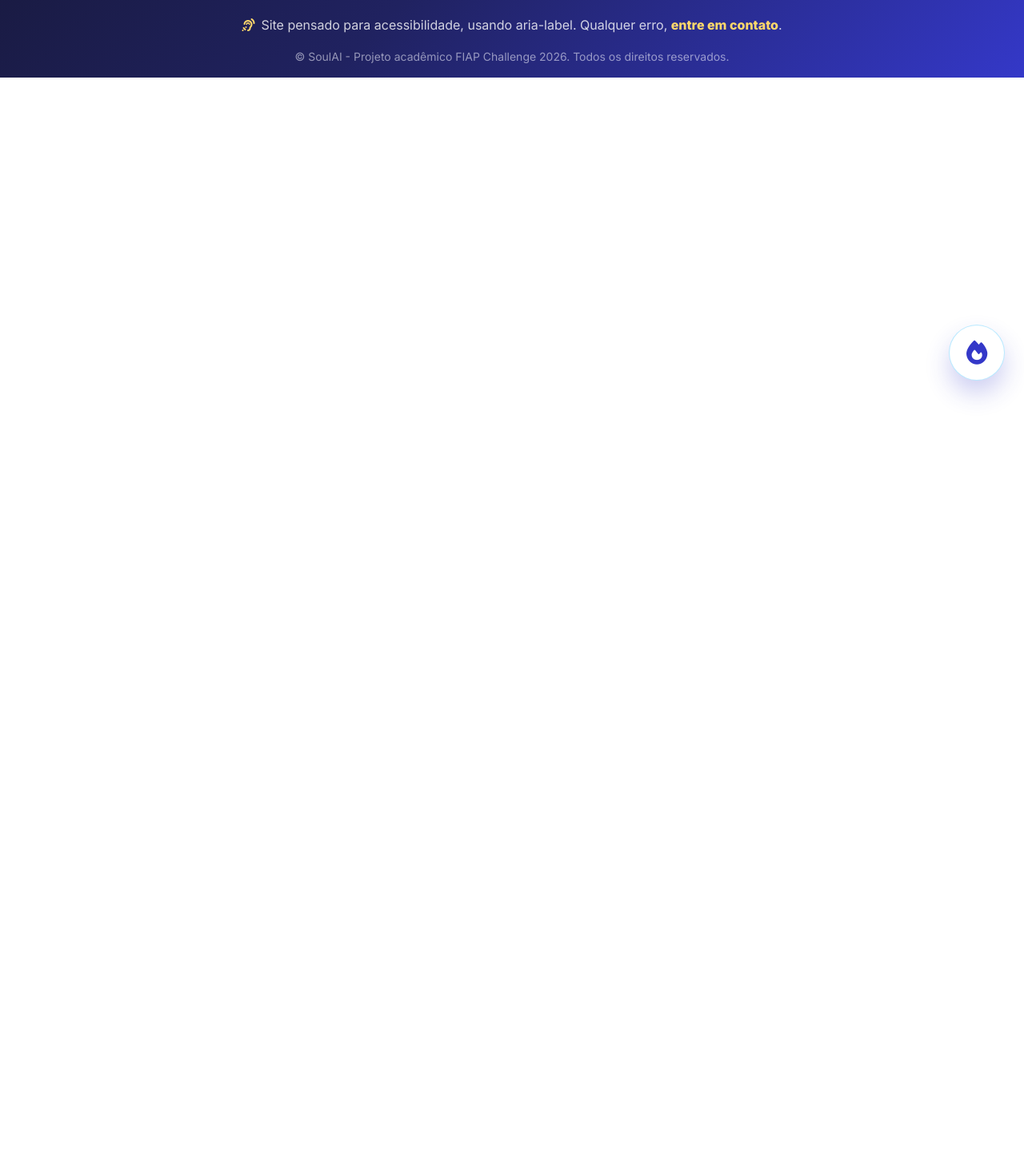
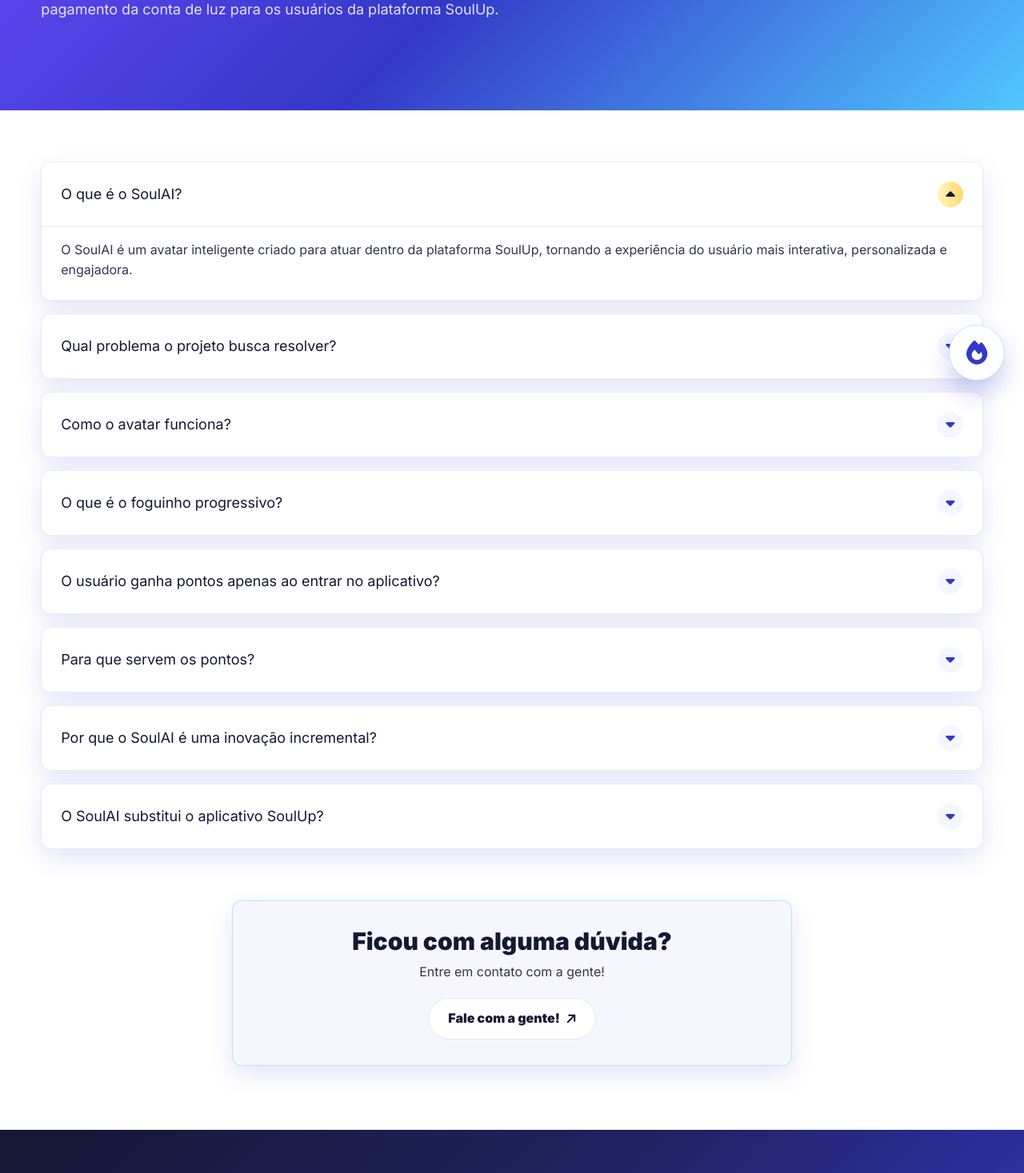
Before and after one commit to manuelalramos/SoulAi_Projeto, a React (Vite) app: page /faq in a window 1280 px wide. Shown: the part 300-1767 px from the top of the page at 80% size. Before the commit the page ends 800 px from the top, so only its background shows below. Built offline with nearby package versions, Linux system fonts and the light colour scheme.

Commit message:
feat : migra pagina faq

```diff
--- a/src/pages/FAQ/Faq.tsx
+++ b/src/pages/FAQ/Faq.tsx
@@ -1,3 +1,36 @@
-export default function FAQ(){
-    return null;
+import { Link } from "react-router-dom";
+import { FAQItem } from "../../components/FAQItem/FAQItem";
+import PageIntro  from "../../components/PageIntro/PageIntro";
+import { faqQuestions } from "../../data/faq";
+export default function FAQ() {
+    return (
+        <>
+            <PageIntro
+                label="FAQ"
+                title="Perguntas frequentes"
+                description="Tire suas principais dúvidas sobre o SoulAI, sua proposta, funcionamento e apoio no pagamento da conta de luz para os usuários da plataforma SoulUp."
+            />
+            <section className="bg-white py-16">
+                <div className="mx-auto grid w-[92%] max-w-[1180px] gap-4">
+                    {faqQuestions.map((item, index) => (
+                        <FAQItem key={item.question} item={item} defaultOpen={index === 0} />
+                    ))}
+                </div>
+            </section>
+            <section className="pb-20">
+                <div className="mx-auto w-[92%] max-w-[700px] rounded-xl border border-soul-cyan/40 bg-soul-soft/90 p-8 text-center shadow-card">
+                    <h2 className="text-3xl font-black text-soul-ink">Ficou com alguma dúvida?</h2>
+                    <p className="mt-2">Entre em contato com a gente!</p>
+                    <Link
+                        className="relative z-0 mt-5 inline-flex min-h-12 min-w-[200px] items-center justify-center gap-2 overflow-hidden rounded-full border border-soul-blue/10 bg-white px-6 py-3 font-black text-soul-ink transition duration-300 before:absolute before:inset-0 before:-z-10 before:w-0 before:bg-gradient-to-r before:from-soul-yellow before:to-soul-cyan before:transition-all before:duration-500 before:content-[''] hover:-translate-y-1 hover:border-transparent hover:shadow-future hover:before:w-full"
+                        to="/contato"
+                        aria-label="Entrar em contato"
+                    >
+                        Fale com a gente!
+                        <i className="fa-solid fa-arrow-up rotate-45" aria-hidden="true" />
+                    </Link>
+                </div>
+            </section>
+        </>
+    );
 }
```
